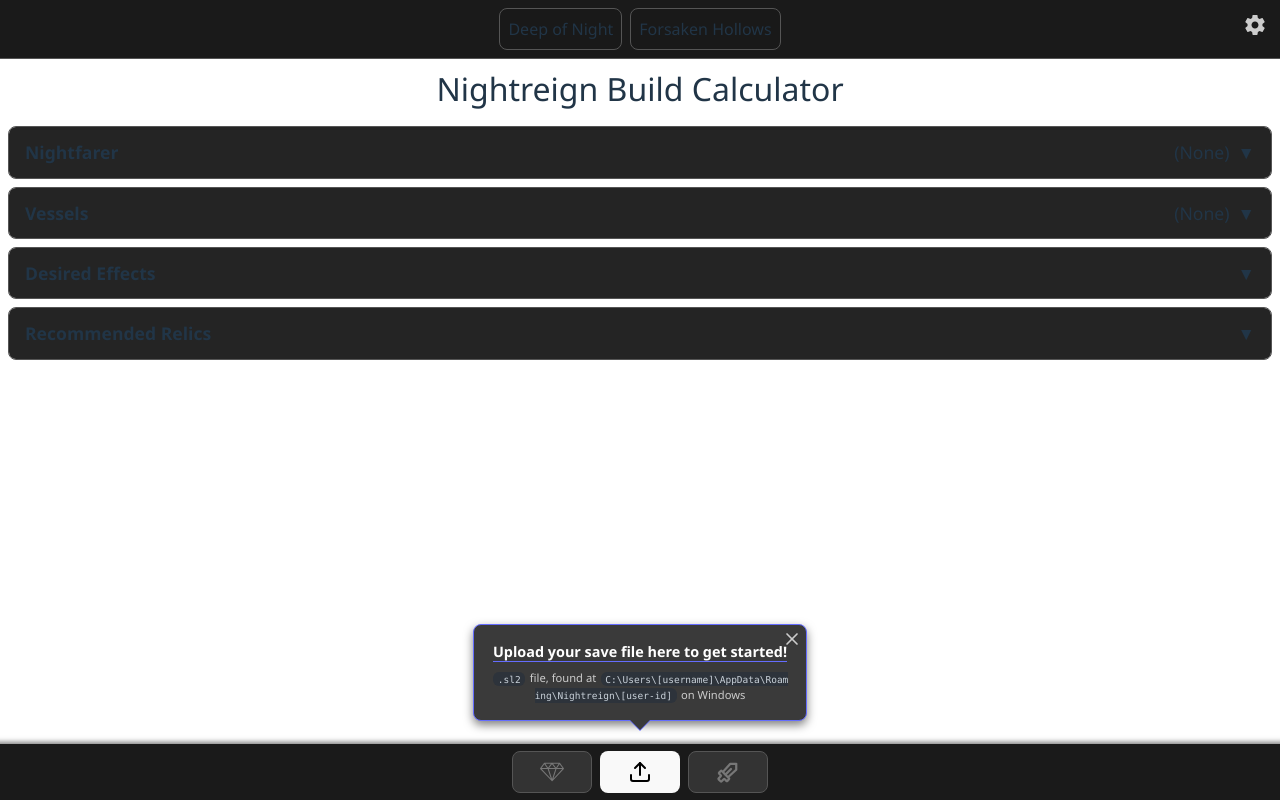
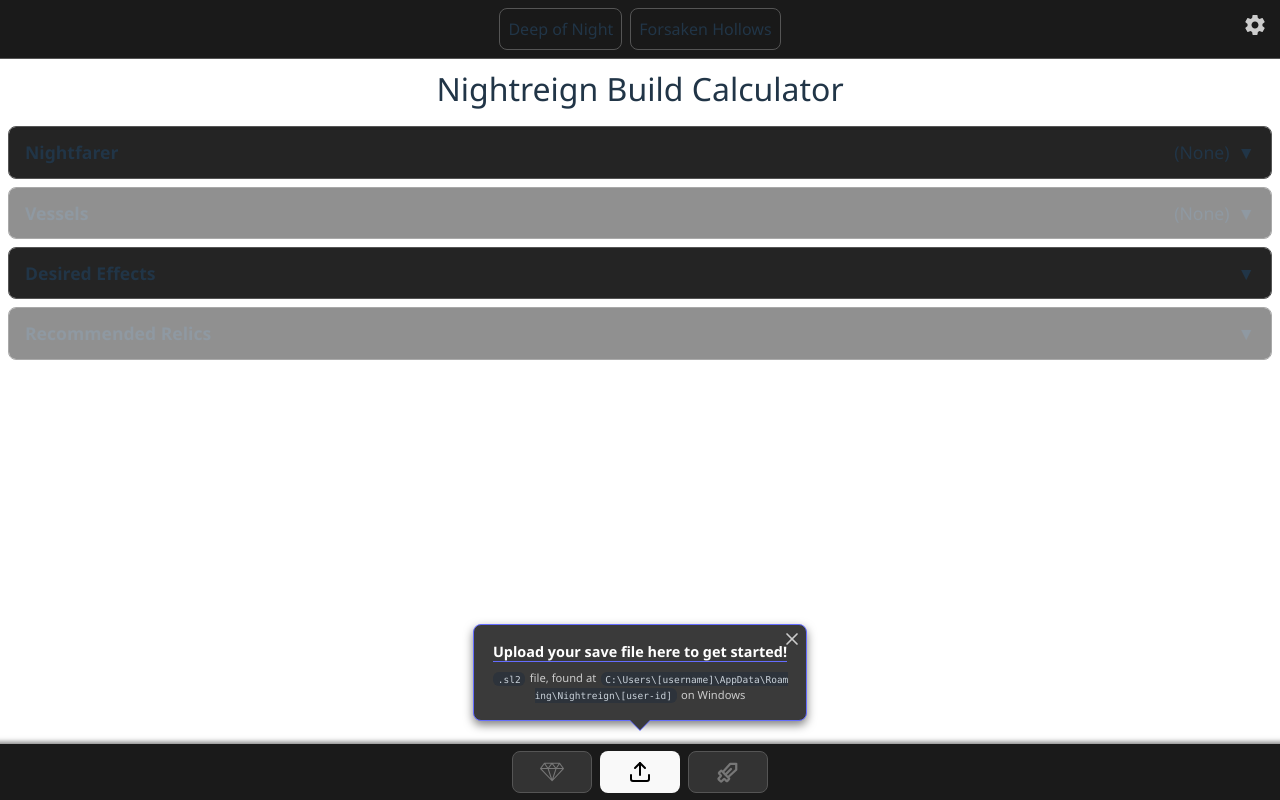
Before and after one commit to sterance/nightreign-build-calculator, a React (Vite) app in the folder client/: page / in a window 1280 px wide. Built offline with nearby package versions, Linux system fonts and the light colour scheme.

Commit message:
more portrait ui changes

```diff
--- a/client/src/App.css
+++ b/client/src/App.css
@@ -92,15 +92,7 @@ h1 {
 }
 
 .button-group-portrait {
-  display: flex;
-  position: static;
-  justify-content: center;
-  margin-top: 0.25rem;
-}
-
-.button-group-portrait.no-selection {
-  opacity: 0;
-  pointer-events: none;
+  display: none;
 }
 
 .icon-button {
@@ -2122,6 +2114,14 @@ button:hover {
     overflow: hidden;
   }
 
+  .collapsible-card.disabled {
+    opacity: 0.5;
+  }
+
+  .collapsible-card.disabled .collapsible-header {
+    cursor: default;
+  }
+
   .collapsible-header {
     display: flex;
     justify-content: space-between;
@@ -2178,6 +2178,7 @@ button:hover {
   .portrait-vessel-selection .vessel-page.inline-mode {
     border: none;
     background: transparent;
+    box-sizing: border-box;
   }
 
   .portrait-vessel-selection .vessel-card-header {
@@ -2222,6 +2223,7 @@ button:hover {
 
   #character-card .card-header {
     justify-content: center;
+    margin: 0;
   }
 
   #character-card .card-header h2 {
@@ -2229,7 +2231,7 @@ button:hover {
   }
 
   #character-card .button-group {
-    position: static;
+    display: none;
   }
 
   /* character grid - 4 columns normal, 5 columns forsaken */
@@ -2280,6 +2282,18 @@ button:hover {
     filter: none;
   }
 
+  /* nightfarer clear selection button - use opacity to maintain layout */
+  .button-group-portrait {
+    display: flex;
+    justify-content: center;
+    margin: 0.5rem 0;
+  }
+
+  .button-group-portrait.no-selection {
+    opacity: 0;
+    pointer-events: none;
+  }
+
   /* desired effects card adjustments */
   #effects-card {
     border: none;
@@ -2311,6 +2325,23 @@ button:hover {
   .relic-result-container {
     overflow-y: auto;
     max-height: calc(100svh - 220px);
+  }
+
+  /* relic result cards: allow wrapping, keep natural widths */
+  .relic-result-card {
+    flex-wrap: wrap;
+  }
+
+  /* image and info button use natural width */
+  .relic-result-card img,
+  .relic-result-card .info-button-container {
+    flex: 0 0 auto;
+  }
+
+  /* name and stats table take remaining space in their rows */
+  .relic-result-card > span,
+  .relic-result-card .relic-stats-table {
+    flex: 1 1 auto;
   }
 
   /* bottom bar - condensed, icons only */
--- a/client/src/App.jsx
+++ b/client/src/App.jsx
@@ -361,6 +361,7 @@ function App() {
       }
     }
 
+    setExpandedCard('relics');
     setIsCalculating(true);
     setCalculationResult(null);
 
@@ -447,6 +448,9 @@ function App() {
     setPendingForsakenHollows(false);
   };
 
+  const isVesselsEnabled = !!selectedCharacter;
+  const hasRelicResults = !!calculationResult;
+
   return (
     <div className="app-container">
       <ToastNotification toasts={toasts} />
@@ -496,8 +500,8 @@ function App() {
             </div>
           </div>
 
-          <div className={`collapsible-card ${expandedCard === 'vessels' ? 'expanded' : ''}`}>
-            <div className="collapsible-header" onClick={() => toggleCard('vessels')}>
+          <div className={`collapsible-card ${expandedCard === 'vessels' ? 'expanded' : ''} ${!isVesselsEnabled ? 'disabled' : ''}`}>
+            <div className="collapsible-header" onClick={() => isVesselsEnabled && toggleCard('vessels')}>
               <span>Vessels</span>
               <div className="collapsible-header-right">
                 <span id='selected-vessel-count'> {selectedVessels.length === 0 ? '(None)' : selectedVessels.length === 8 ? '(All)' : '(Some)'} </span>
@@ -550,8 +554,8 @@ function App() {
             </div>
           </div>
 
-          <div className={`collapsible-card ${expandedCard === 'relics' ? 'expanded' : ''}`}>
-            <div className="collapsible-header" onClick={() => toggleCard('relics')}>
+          <div className={`collapsible-card ${expandedCard === 'relics' ? 'expanded' : ''} ${!hasRelicResults ? 'disabled' : ''}`}>
+            <div className="collapsible-header" onClick={() => hasRelicResults && toggleCard('relics')}>
               <span>Recommended Relics</span>
               <span className="collapse-indicator">▼</span>
             </div>
--- a/client/src/components/CharacterSelection.jsx
+++ b/client/src/components/CharacterSelection.jsx
@@ -31,6 +31,16 @@ const CharacterSelection = ({
           </div>
         )}
       </div>
+      <div className={`button-group-portrait ${!selectedCharacter ? 'no-selection' : ''}`}>
+        <button
+          className="card-button icon-button"
+          onClick={onClear}
+          title='Clear Selection'
+        >
+          <ClearSelectionIcon />
+          &nbsp;Clear Selection
+        </button>
+      </div>
       <div className={`image-grid ${showForsakenHollows ? 'forsaken-mode' : ''}`}>
         {visibleNightfarers.map((character) => (
           <div
```
